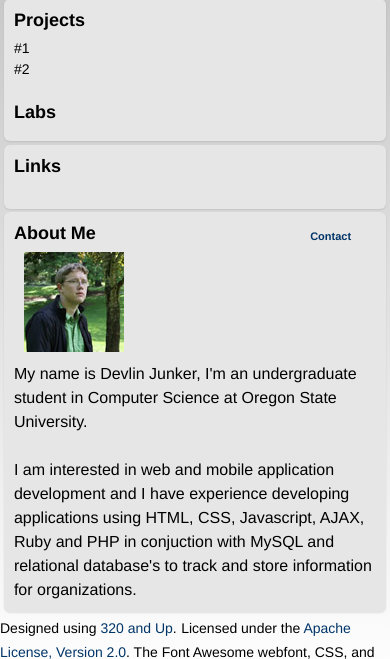
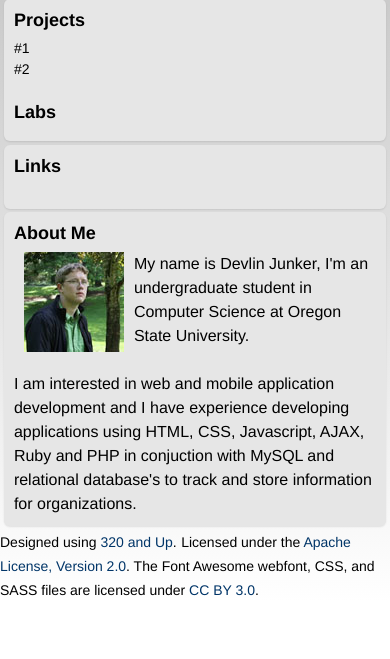
Before and after one commit to devlinjunker/design-junkie, a PHP site: page / in a window 390 px wide. Shown: the part 133-792 px from the top of the page. Run offline with PHP 8.4, Linux system fonts and the light colour scheme; some libraries are stand-ins or nearby versions.

Commit message:
remove contact button, small screen photo alignment

```diff
--- a/index.php
+++ b/index.php
@@ -18,7 +18,7 @@
 </div>
 
 <div id="about" class="section">
-	<h4>About Me <a href="<?php echo $sitepath;?>/about" class="btn-small">Contact</a></h4>
+	<h4>About Me</h4>
 	<img id="myphoto" src="<?php echo $sitepath;?>/img/myphoto.jpg"></img>
 	<div id="text">
 		My name is Devlin Junker, I'm an undergraduate student in Computer Science at Oregon State
--- a/sass/_320.scss
+++ b/sass/_320.scss
@@ -3,6 +3,7 @@
 #about{
 	#myphoto{
 		margin:auto;
+		float: left;
 	}
 
 }
--- a/stylesheets/screen.css
+++ b/stylesheets/screen.css
@@ -2604,9 +2604,10 @@ html {
   /* line 4, C:/Users/Devlin/Dropbox/CS Stuff/Web Development/design-junkie/sass/_320.scss */
   #about #myphoto {
     margin: auto;
+    float: left;
   }
 
-  /* line 10, C:/Users/Devlin/Dropbox/CS Stuff/Web Development/design-junkie/sass/_320.scss */
+  /* line 11, C:/Users/Devlin/Dropbox/CS Stuff/Web Development/design-junkie/sass/_320.scss */
   #logo {
     -webkit-box-sizing: border-box;
     -moz-box-sizing: border-box;
@@ -2616,17 +2617,17 @@ html {
     margin: auto;
   }
 
-  /* line 16, C:/Users/Devlin/Dropbox/CS Stuff/Web Development/design-junkie/sass/_320.scss */
+  /* line 17, C:/Users/Devlin/Dropbox/CS Stuff/Web Development/design-junkie/sass/_320.scss */
   #menu {
     display: table;
     width: 100%;
     margin-bottom: 0.75em;
   }
-  /* line 21, C:/Users/Devlin/Dropbox/CS Stuff/Web Development/design-junkie/sass/_320.scss */
+  /* line 22, C:/Users/Devlin/Dropbox/CS Stuff/Web Development/design-junkie/sass/_320.scss */
   #menu ul {
     display: table-row;
   }
-  /* line 24, C:/Users/Devlin/Dropbox/CS Stuff/Web Development/design-junkie/sass/_320.scss */
+  /* line 25, C:/Users/Devlin/Dropbox/CS Stuff/Web Development/design-junkie/sass/_320.scss */
   #menu ul li {
     display: table-cell;
     text-align: center;
```
